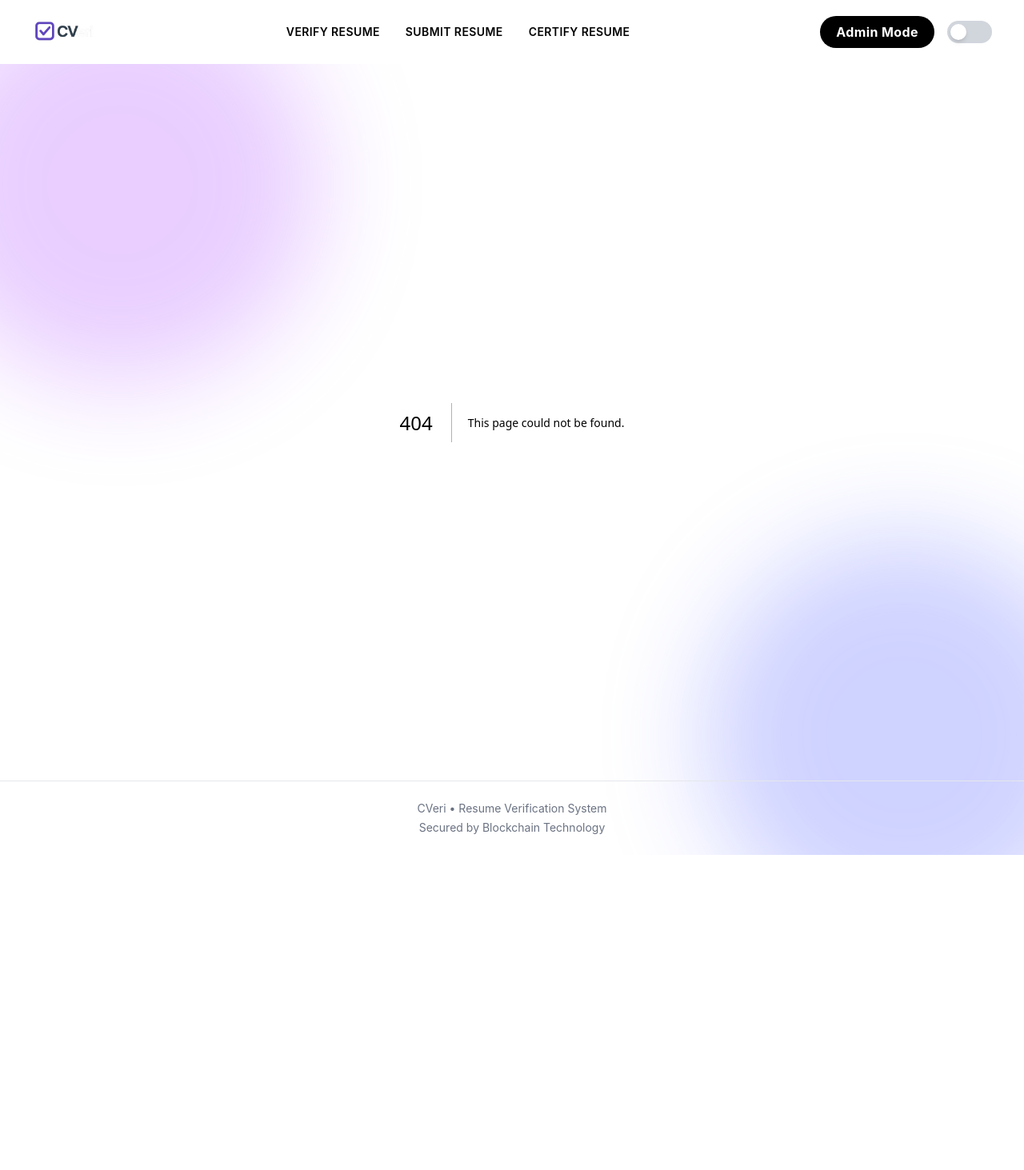
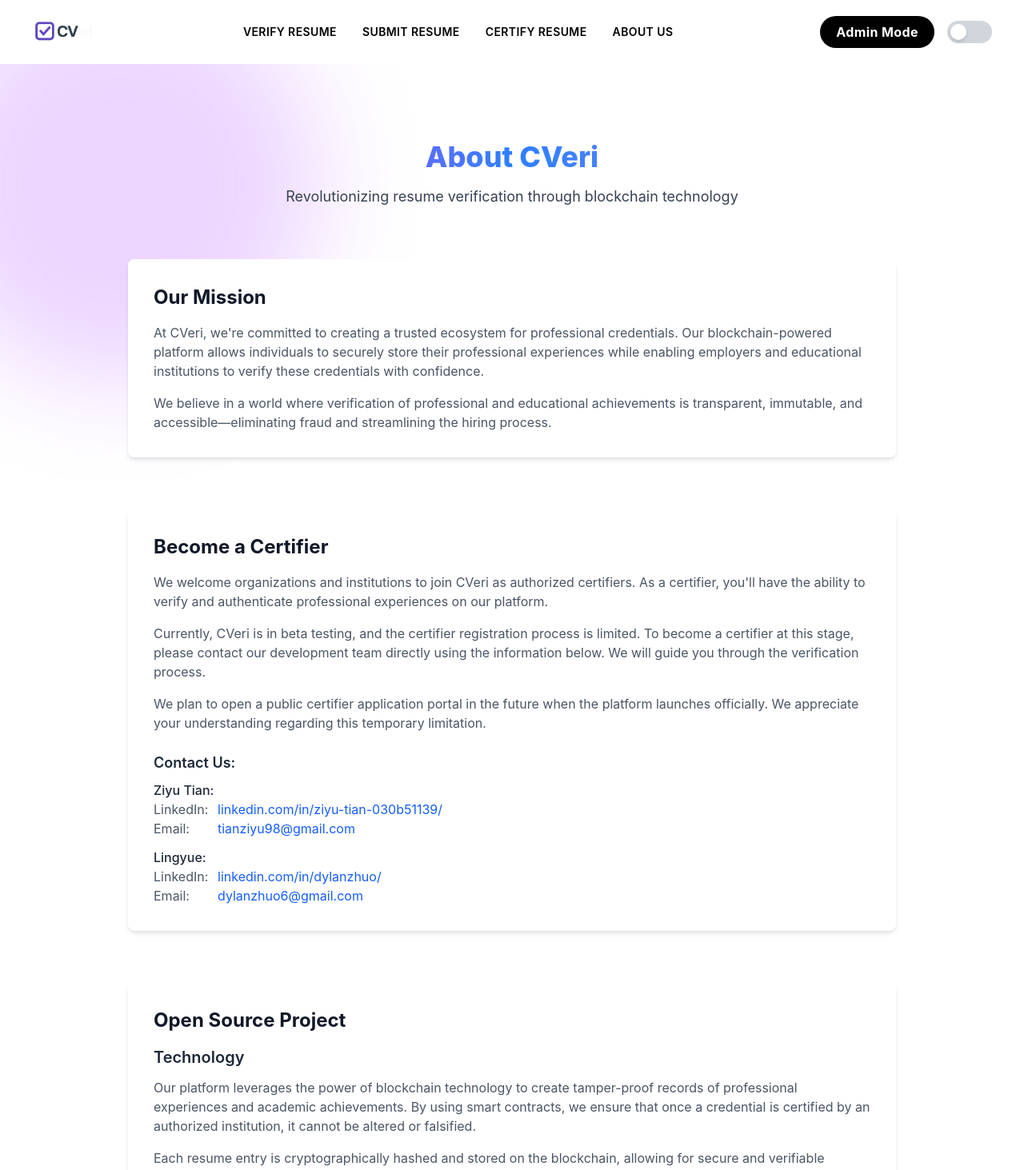
Before and after one commit to ZIYUT/CVeri, a Next.js app: page /aboutUs in a window 1280 px wide. Before the commit this address had no page. Shown: the top 1463 px of the page at 80% size. Before the commit the page ends 1069 px from the top, so only its background shows below. Built offline with nearby package versions, Linux system fonts and the light colour scheme.

Commit message:
add about us

```diff
--- /dev/null
+++ b/src/app/aboutUs/page.js
@@ -0,0 +1,141 @@
+'use client';
+
+import React from 'react';
+
+export default function AboutUs() {
+  return (
+    <div className="max-w-5xl mx-auto px-4 py-12 sm:px-6 lg:px-8">
+      <div className="text-center mb-16">
+        <h1 className="text-4xl font-extrabold bg-gradient-to-r from-purple-600 via-blue-500 to-indigo-400 bg-clip-text text-transparent dark:from-purple-400 dark:via-blue-300 dark:to-indigo-200">
+          About CVeri
+        </h1>
+        <p className="mt-4 text-lg text-gray-700 dark:text-gray-300">
+          Revolutionizing resume verification through blockchain technology
+        </p>
+      </div>
+
+      <div className="space-y-16">
+        {/* Our Mission - Full Width */}
+        <div className="bg-white dark:bg-gray-800 p-8 rounded-lg shadow-md">
+          <h2 className="text-2xl font-bold mb-4 text-gray-900 dark:text-white">Our Mission</h2>
+          <p className="text-gray-600 dark:text-gray-300 mb-4">
+            At CVeri, we're committed to creating a trusted ecosystem for professional credentials.
+            Our blockchain-powered platform allows individuals to securely store their professional
+            experiences while enabling employers and educational institutions to verify these
+            credentials with confidence.
+          </p>
+          <p className="text-gray-600 dark:text-gray-300">
+            We believe in a world where verification of professional and educational achievements
+            is transparent, immutable, and accessible—eliminating fraud and streamlining the
+            hiring process.
+          </p>
+        </div>
+
+        {/* Become a Certifier - Full Width */}
+        <div className="bg-white dark:bg-gray-800 p-8 rounded-lg shadow-md">
+          <h2 className="text-2xl font-bold mb-4 text-gray-900 dark:text-white">Become a Certifier</h2>
+          <p className="text-gray-600 dark:text-gray-300 mb-4">
+            We welcome organizations and institutions to join CVeri as authorized certifiers.
+            As a certifier, you'll have the ability to verify and authenticate professional
+            experiences on our platform.
+          </p>
+          <p className="text-gray-600 dark:text-gray-300 mb-4">
+            Currently, CVeri is in beta testing, and the certifier registration process is limited.
+            To become a certifier at this stage, please contact our development team directly using
+            the information below. We will guide you through the verification process.
+          </p>
+          <p className="text-gray-600 dark:text-gray-300 mb-6">
+            We plan to open a public certifier application portal in the future when the platform
+            launches officially. We appreciate your understanding regarding this temporary limitation.
+          </p>
+
+          <h3 className="font-semibold text-lg mb-2 text-gray-800 dark:text-white">Contact Us:</h3>
+          <div className="space-y-3">
+            <div>
+              <p className="font-medium text-gray-800 dark:text-gray-200">Ziyu Tian:</p>
+              <p className="text-gray-600 dark:text-gray-300">
+                <span className="inline-block w-20">LinkedIn:</span>
+                <a href="https://www.linkedin.com/in/ziyu-tian-030b51139/" className="text-blue-600 dark:text-blue-400 hover:underline">linkedin.com/in/ziyu-tian-030b51139/</a>
+              </p>
+              <p className="text-gray-600 dark:text-gray-300">
+                <span className="inline-block w-20">Email:</span>
+                <a href="mailto:tianziyu98@gmail.com" className="text-blue-600 dark:text-blue-400 hover:underline">tianziyu98@gmail.com</a>
+              </p>
+            </div>
+
+            <div>
+              <p className="font-medium text-gray-800 dark:text-gray-200">Lingyue:</p>
+              <p className="text-gray-600 dark:text-gray-300">
+                <span className="inline-block w-20">LinkedIn:</span>
+                <a href="https://www.linkedin.com/in/dylanzhuo/" className="text-blue-600 dark:text-blue-400 hover:underline">linkedin.com/in/dylanzhuo/</a>
+              </p>
+              <p className="text-gray-600 dark:text-gray-300">
+                <span className="inline-block w-20">Email:</span>
+                <a href="mailto:dylanzhuo6@gmail.com" className="text-blue-600 dark:text-blue-400 hover:underline">dylanzhuo6@gmail.com</a>
+              </p>
+            </div>
+          </div>
+        </div>
+
+        {/* Combined Open Source Project with Technology - Full Width */}
+        <div className="bg-white dark:bg-gray-800 p-8 rounded-lg shadow-md">
+          <h2 className="text-2xl font-bold mb-4 text-gray-900 dark:text-white">Open Source Project</h2>
+
+          {/* Technology content moved here */}
+          <h3 className="text-xl font-semibold mb-3 text-gray-800 dark:text-white">Technology</h3>
+          <p className="text-gray-600 dark:text-gray-300 mb-4">
+            Our platform leverages the power of blockchain technology to create tamper-proof
+            records of professional experiences and academic achievements. By using smart contracts,
+            we ensure that once a credential is certified by an authorized institution, it cannot
+            be altered or falsified.
+          </p>
+          <p className="text-gray-600 dark:text-gray-300 mb-6">
+            Each resume entry is cryptographically hashed and stored on the blockchain, allowing
+            for secure and verifiable sharing of professional information.
+          </p>
+
+          <h3 className="text-xl font-semibold mb-3 text-gray-800 dark:text-white">Project Access</h3>
+          <p className="text-gray-600 dark:text-gray-300 mb-4">
+            CVeri is an open source project hosted on GitHub. We welcome contributions, feedback, and
+            suggestions for improving our software development.
+          </p>
+
+          <div className="mb-6">
+            <p className="font-medium mb-2 text-gray-800 dark:text-white">GitHub Repository:</p>
+            <a
+              href="https://github.com/ZIYUT/CVeri"
+              target="_blank"
+              rel="noopener noreferrer"
+              className="bg-gray-100 dark:bg-gray-700 text-gray-800 dark:text-gray-200 px-4 py-3 rounded-md flex items-center justify-between hover:bg-gray-200 dark:hover:bg-gray-600 transition"
+            >
+              <span className="font-mono">github.com/ZIYUT/CVeri</span>
+              <svg xmlns="http://www.w3.org/2000/svg" width="24" height="24" fill="currentColor" viewBox="0 0 16 16">
+                <path d="M8 0C3.58 0 0 3.58 0 8c0 3.54 2.29 6.53 5.47 7.59.4.07.55-.17.55-.38 0-.19-.01-.82-.01-1.49-2.01.37-2.53-.49-2.69-.94-.09-.23-.48-.94-.82-1.13-.28-.15-.68-.52-.01-.53.63-.01 1.08.58 1.23.82.72 1.21 1.87.87 2.33.66.07-.52.28-.87.51-1.07-1.78-.2-3.64-.89-3.64-3.95 0-.87.31-1.59.82-2.15-.08-.2-.36-1.02.08-2.12 0 0 .67-.21 2.2.82.64-.18 1.32-.27 2-.27.68 0 1.36.09 2 .27 1.53-1.04 2.2-.82 2.2-.82.44 1.1.16 1.92.08 2.12.51.56.82 1.27.82 2.15 0 3.07-1.87 3.75-3.65 3.95.29.25.54.73.54 1.48 0 1.07-.01 1.93-.01 2.2 0 .21.15.46.55.38A8.012 8.012 0 0 0 16 8c0-4.42-3.58-8-8-8z"/>
+              </svg>
+            </a>
+          </div>
+
+          <p className="text-gray-600 dark:text-gray-300 mb-4">
+            We welcome you to deploy CVeri locally for your personal or organizational use. However,
+            please note that we maintain intellectual property rights to the codebase, and it may not
+            be used for commercial purposes without explicit permission.
+          </p>
+
+          {/* Added new paragraph about contact */}
+          <p className="text-gray-600 dark:text-gray-300 mb-6">
+            If you have any questions about the project, or have constructive suggestions for
+            improvement, please don't hesitate to reach out using the contact information provided above.
+            We greatly welcome collaboration and feedback from the community.
+          </p>
+
+          <div className="mt-6 p-4 bg-gray-100 dark:bg-gray-700 rounded-md">
+            <p className="text-gray-600 dark:text-gray-300 text-sm italic">
+              © 2025 CVeri. All rights reserved. This project is licensed for non-commercial use only.
+              For deployment questions or development suggestions, please contact our team.
+            </p>
+          </div>
+        </div>
+      </div>
+    </div>
+  );
+}
--- a/src/components/Navbar.js
+++ b/src/components/Navbar.js
@@ -57,6 +57,12 @@ export default function Navbar() {
         >
           Certify Resume
         </Link>
+        <Link
+          href="/aboutUs"
+          className="hover:text-purple-600 dark:hover:text-purple-400 transition"
+        >
+          About Us
+        </Link>
       </div>
 
       {/* Right: Special button + toggle */}
```
